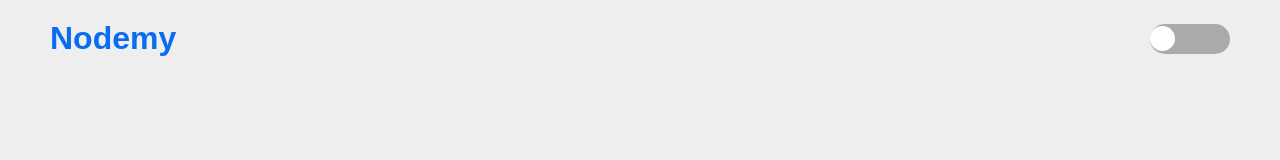
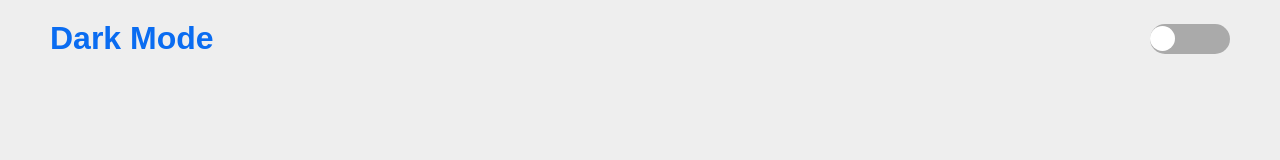
Before and after one commit to thoandbean/dark-light-mode, a plain HTML site: page index.html in a window 1280 px wide. Shown: the top 160 px of the page. Drawn offline with Linux system fonts and the light colour scheme.

Commit message:
change name

```diff
--- a/index.html
+++ b/index.html
@@ -9,7 +9,7 @@
 	</head>
 	<body>
 		<header>
-			<h1>Nodemy</h1>
+			<h1>Dark Mode</h1>
 			<div class="toggle">
 				<input type="checkbox" id="toggleMode" hidden />
 				<label for="toggleMode"></label>
```
